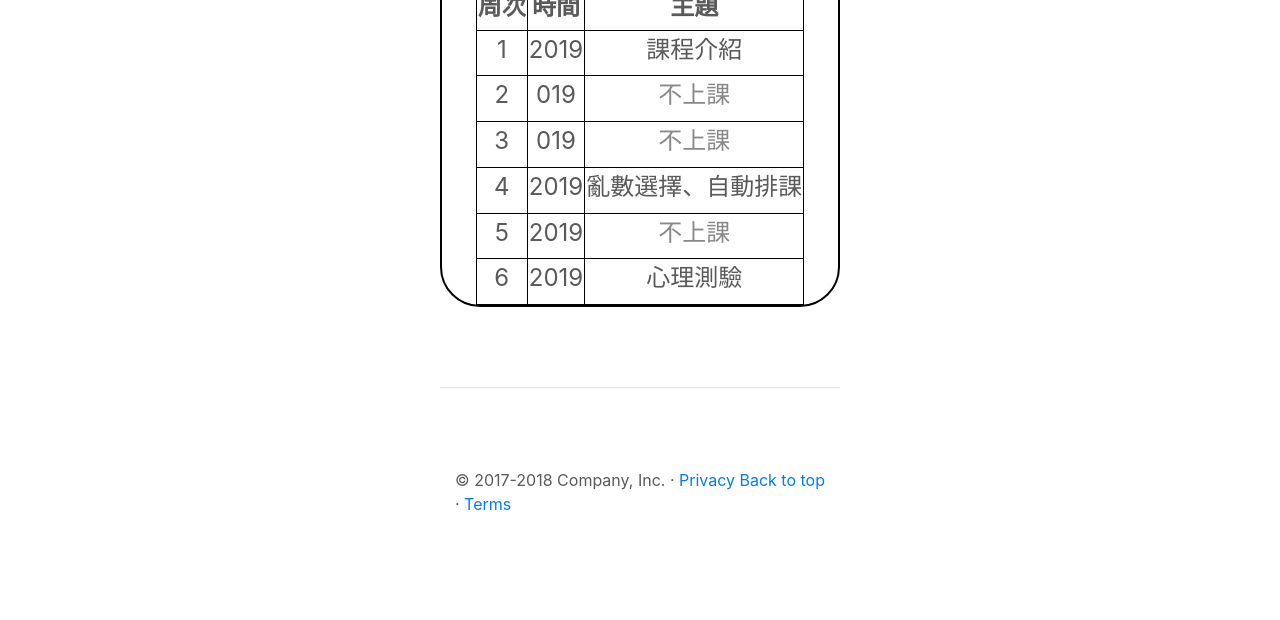
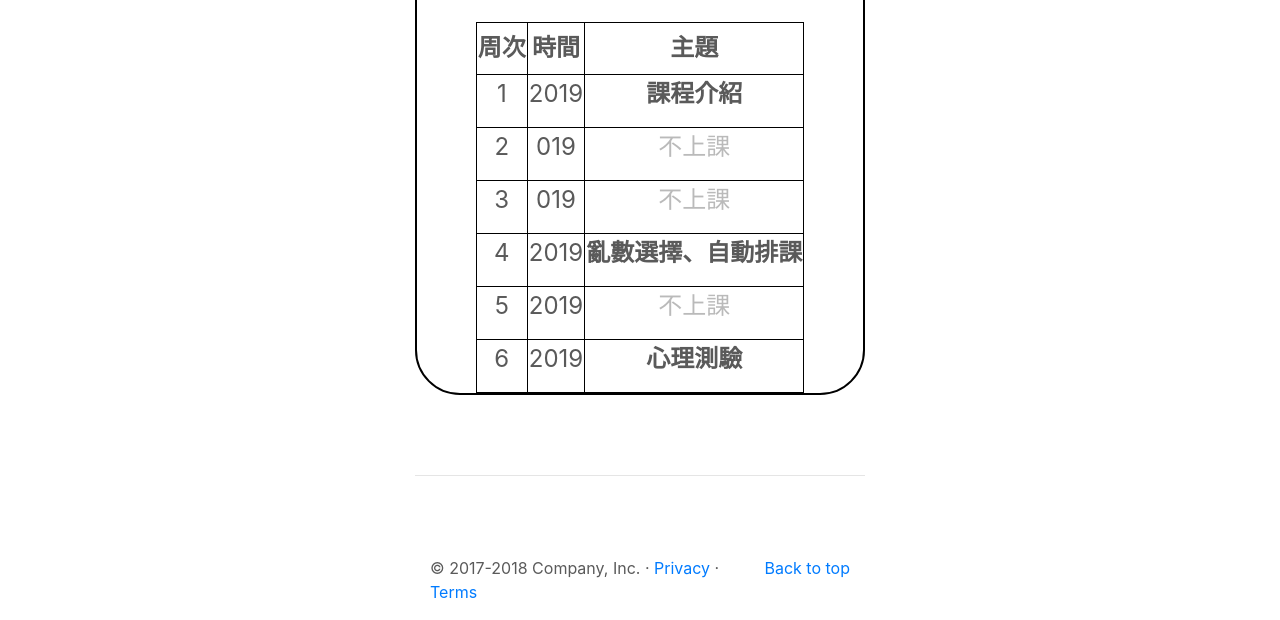
Before and after one commit to denisyou/MergePractice, a plain HTML site: page club-course.html in a window 1280 px wide. Shown: the part 261-881 px from the top of the page. Before the commit the page ends 800 px from the top, so only its background shows below. Drawn offline with nearby package versions, Linux system fonts and the light colour scheme.

Commit message:
6/3整理

```diff
--- a/club-course/main.js
+++ b/club-course/main.js
@@ -13,9 +13,9 @@ $(document).ready(function() {
         table.append("<td>"+(i+1)+"</td>");
         table.append("<td>"+(new Date(startDate.getTime()+i*7*dayUnit)).toLocaleDateString().slice(5)+"</td>");
         if (d === "不上課")
-            table.append('<td><span style="color: #888">'+ d +'</span></td>');
+            table.append('<td><span style="color: #BABABA">'+ d +'</span></td>');
         else
-            table.append("<td>"+ d +"</td>");
+            table.append('<td><span style="font-weight: bold">'+ d +'</span></td>');
         table.append("</tr>");
 
     })
--- a/club-course/style.css
+++ b/club-course/style.css
@@ -6,11 +6,12 @@ html, body {
   display: flex;
   justify-content: center;
   align-items: center;
+  padding-top: 125px;
 }
 
 .main {
-  width: 400px;
-  height: 400px;
+  width: 450px;
+  height: 450px;
   border: 2px solid #000;
   border-radius: 10%;
   padding: 0;
--- a/random-selector/main.js
+++ b/random-selector/main.js
@@ -1,6 +1,6 @@
 $(document).ready(function() {
     let option = ['拉麵', '滷肉飯', '水餃'];
-    let imgUrl= ["http://www.tabirai.net/tabirai-uploader/img/0026103/s1_0026103.jpg","https://www.cythia0805.com/wp-content/uploads/2014/10/DSC_02071.jpg","http://www.8way.asia/images/b_pork.gif"]
+    let imgUrl= ["random-selector/images/s1_0026103.jpg","random-selector/images/DSC_02071.jpg","random-selector/images/b_pork.gif"]
     let menu = $('#menu');
     option.forEach(function(d, i) {
       menu.append("<li>"+d+"</li>");
--- a/random-selector/style.css
+++ b/random-selector/style.css
@@ -1,4 +1,5 @@
 @charset "UTF-8";
+
 html, body {
   padding: 0;
   margin: 0;
@@ -8,6 +9,7 @@ html, body {
   display: flex;
   justify-content: center;
   align-items: center;
+  padding-top: 125px;
 }
 
 .main {
--- a/test/style.css
+++ b/test/style.css
@@ -13,6 +13,7 @@ html, body {
   align-items: center;
   flex-direction: row;
   font-family: "微軟正黑體";
+  padding-top: 125px;
 }
 html .main, body .main {
   font-size: 30px;
@@ -41,7 +42,7 @@ html .main .top .qf, body .main .top .qf {
   flex-direction: row;
 }
 html .main .top .qf .ques, body .main .top .qf .ques {
-  font-size: 36px;
+  font-size: 32px;
 }
 html .main .bot, body .main .bot {
   display: flex;
```
Also changed, not shown: random-selector.html (+2 -0 lines), test/main.js (+1 -0 lines), random-selector/images/DSC_02071.jpg (added), random-selector/images/b_pork.gif (added), random-selector/images/s1_0026103.jpg (added).
